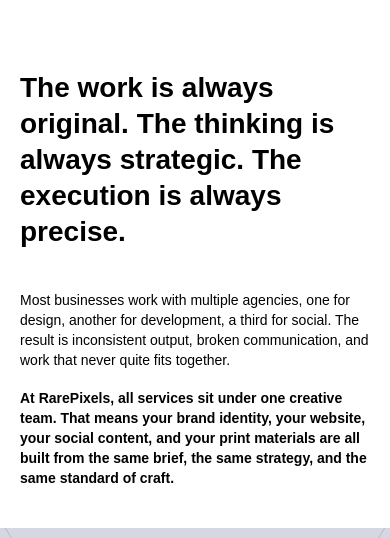
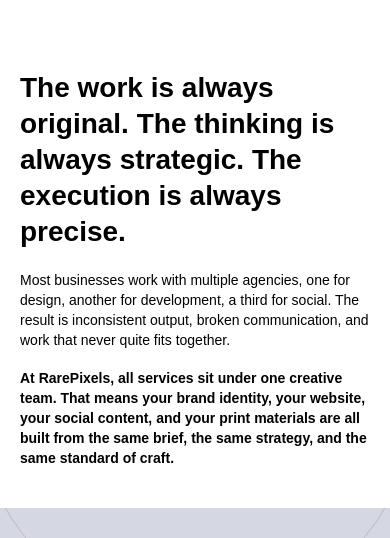
Before and after one commit to therareaniket/new-rarepixels-design, a Next.js app: page /Services in a window 390 px wide. Shown: the part 553-1091 px from the top of the page. Built offline with nearby package versions, Linux system fonts and the light colour scheme; a web font is replaced by a local one.

Commit message:
fix 🐛: Services Section Title & Subtitle Changed the Layout and checked the responsive breakpoints in every viewport

```diff
--- a/src/components/Servicepage/ServicesSpecialized/ServicesSpecialized.tsx
+++ b/src/components/Servicepage/ServicesSpecialized/ServicesSpecialized.tsx
@@ -8,12 +8,12 @@ const ServicesSpecialized = () => {
         <section className='section' style={{ paddingTop: 0 }}>
             <div className="container">
                 <div className="services-special-wrapper flex items-center justify-between">
-                    <div className="services-special-left">
+                    <div className="services-special-left flex justify-between">
                         <h2 className='font-semibold flex flex-col services-spec-h2-tablet'>
-                            The work is always original. The thinking is always strategic. The execution is always precise.
+                            The work is always original.<br /> The thinking is always strategic.<br /> The execution is always precise.
                         </h2>
 
-                        <p className='text-18 flex flex-col gap-[18px] mt-[60px]'>
+                        <p className='text-18 flex flex-col gap-[18px] w-[45%]'>
                             <span className='font-regular'>Most businesses work with multiple agencies, one for design, another for development, a third for social. The result is inconsistent output, broken communication, and work that never quite fits together. </span>
                             <span className='font-semibold'>At RarePixels, all services sit under one creative team. That means your brand identity, your website, your social content, and your print materials are all built from the same brief, the same strategy, and the same standard of craft.</span>
                         </p>
--- a/src/components/Servicepage/ServicesSpecialized/servicesspeaiclaizes.css
+++ b/src/components/Servicepage/ServicesSpecialized/servicesspeaiclaizes.css
@@ -5,9 +5,7 @@
 /* responsive */
 @media (max-width: 1799px) { }
 
-@media (max-width: 1599px) {
-    .services-special-left p { margin-top: 40px; }
-}
+@media (max-width: 1599px) { }
 
 @media (max-width: 1599px) and (max-height: 750px) {}
 
@@ -24,7 +22,10 @@
 
 @media (max-width: 1024px) and (max-height: 770px) { }
 
-@media (max-width: 991px) { }
+@media (max-width: 991px) {
+    .services-special-left { flex-direction: column; gap: 20px; }
+    .services-special-left p { width: 100%; }
+}
 
 @media (max-width: 839px) { }
 
@@ -38,7 +39,9 @@
 
 @media (max-width: 439px) { }
 
-@media (max-width: 400px) { }
+@media (max-width: 400px) {
+    .services-special-left h2 br { display: none; }
+}
 
 @media (max-width: 374px) { }
 
```
